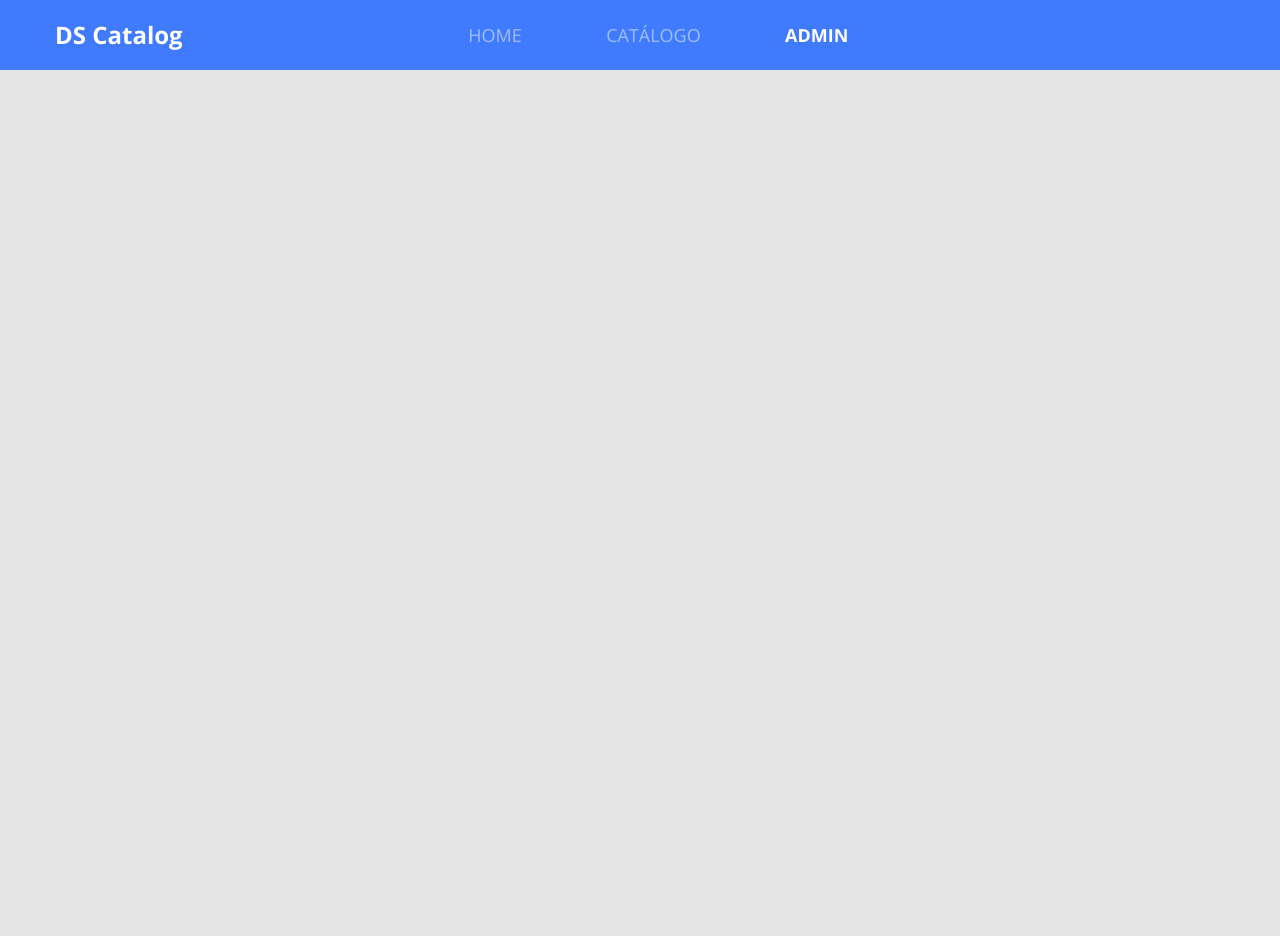
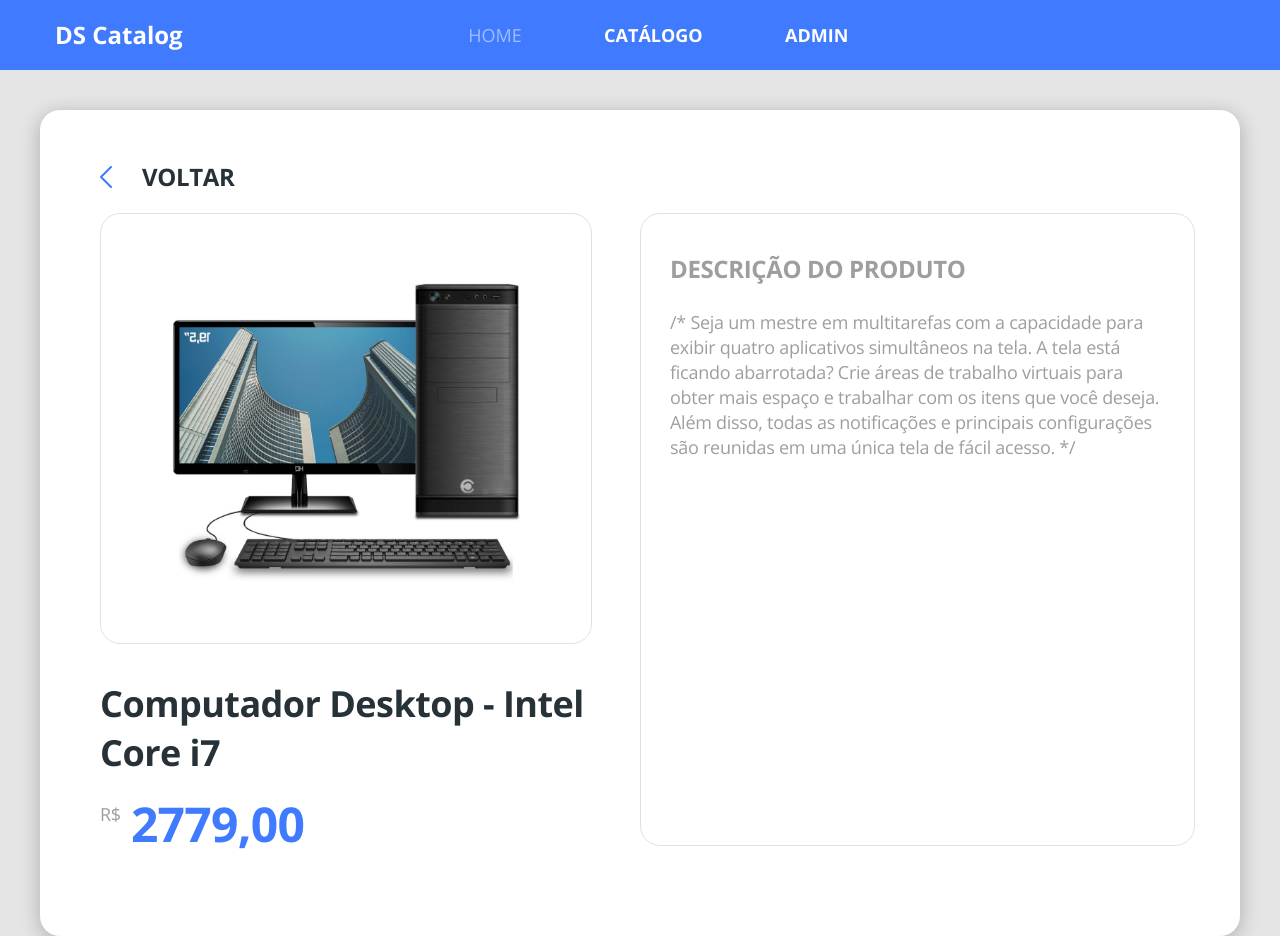
Before and after one commit to acsonov/dscatalog-bootcamp-devsuperior, a React (Create React App) app in the folder front-web/: page /products/admin in a window 1280 px wide. Before the commit the page ends 800 px from the top, so only its background shows below. Built offline with nearby package versions, Linux system fonts and the light colour scheme.

Commit message:
Add product details

```diff
--- a/front-web/src/Routes.tsx
+++ b/front-web/src/Routes.tsx
@@ -3,6 +3,7 @@
 import Navbar from './core/components/Navbar';
 import Admin from './pages/Admin';
 import Catalog from './pages/Catalog';
+import ProductDetails from './pages/Catalog/components/ProductDetails';
 import Home from './pages/Home';
 
 
@@ -13,8 +14,11 @@
         <Route path="/" exact>
             <Home />
         </Route>
-        <Route path="/catalog">
+        <Route path="/products" exact>
             <Catalog />
+        </Route>
+        <Route path="/products/:productId">
+            <ProductDetails />
         </Route>
         <Route path="/admin">
             <Admin />
--- a/front-web/src/core/components/Navbar/index.tsx
+++ b/front-web/src/core/components/Navbar/index.tsx
@@ -17,7 +17,7 @@
                 </NavLink>
                 </li>
                 <li>
-                    <NavLink to="catalog" activeClassName="active">
+                    <NavLink to="/products" activeClassName="active">
                         CATÁLOGO
                 </NavLink>
                 </li>
--- /dev/null
+++ b/front-web/src/core/components/ProductPrice/index.tsx
@@ -0,0 +1,16 @@
+import React from 'react';
+import './styles.scss';
+
+type Props = {
+    price: string;
+}
+
+const ProductPrice = ({price}: Props) => (
+    <div className="product-price-container">
+        <span className="product-currency">R$</span>
+        <h3 className="product-price">{price}</h3>
+    </div>
+
+);
+
+export default ProductPrice;
--- /dev/null
+++ b/front-web/src/core/components/ProductPrice/styles.scss
@@ -0,0 +1,20 @@
+
+.product-price-container{
+    margin-top: 25px;
+    display: flex ;
+}
+
+.product-currency {
+    font-size: 18px;
+    line-height: 25px;
+    letter-spacing: -0.015em;
+    color: #9E9E9E;
+}
+.product-price{
+    font-size: 32px;
+    line-height: 44px;
+    letter-spacing: -0.015em;
+    color: #407BFF;
+    margin-left: 10px;
+
+}
--- a/front-web/src/pages/Catalog/components/ProductCard/index.tsx
+++ b/front-web/src/pages/Catalog/components/ProductCard/index.tsx
@@ -1,6 +1,7 @@
 import React from 'react';
 import './styles.scss';
 import {ReactComponent as ProductImage} from '../../../../core/assets/images/product.svg';
+import ProductPrice from '../../../../core/components/ProductPrice';
 
 const ProductCard = () => (
 <div className = "card-base border-radius-10 product-card">
@@ -9,11 +10,7 @@
         <h6 className = "product-name">
         Computador Desktop - Intel Core i7
         </h6>
-        <div className = "product-price-container">
-            <span className = "product-currency">R$</span>
-            <h3 className = "product-price">2.799,00</h3>
-
-        </div>
+        <ProductPrice  price = "2779,00"/>
     </div>
 </div>
 
--- a/front-web/src/pages/Catalog/components/ProductCard/styles.scss
+++ b/front-web/src/pages/Catalog/components/ProductCard/styles.scss
@@ -14,24 +14,5 @@
     font-size: 18px;
     line-height: 25px;
     letter-spacing: -0.015em;
+    color: #263238;
 }
-
-.product-price-container{
-    margin-top: 25px;
-    display: flex ;
-}
-
-.product-currency {
-    font-size: 18px;
-    line-height: 25px;
-    letter-spacing: -0.015em;
-    color: #9E9E9E;
-}
-.product-price{
-    font-size: 32px;
-    line-height: 44px;
-    letter-spacing: -0.015em;
-    color: #407BFF;
-    margin-left: 10px;
-
-}
--- /dev/null
+++ b/front-web/src/pages/Catalog/components/ProductDetails/index.tsx
@@ -0,0 +1,50 @@
+import React from 'react';
+import { Link, useParams } from 'react-router-dom';
+import { ReactComponent as ArrowIcon } from '../../../../core/assets/images/arrow.svg';
+import { ReactComponent as ProductImage } from '../../../../core/assets/images/product.svg';
+import ProductPrice from '../../../../core/components/ProductPrice';
+import './styles.scss';
+
+type ParamsType = {
+    productId: string;
+}
+
+const ProductDetails = () => {
+    const { productId } = useParams<ParamsType>();
+    return (
+        <div className="product-details-container">
+            <div className="card-base border-radius-20 product-details">
+                <Link to="/products" className="products-datails-goback">
+                    <ArrowIcon className="icon-goback" />
+                    <h1 className="text-goback">voltar</h1>
+                </Link>
+                <div className="row">
+                    <div className="col-6 pr-5">
+                        <div className="product-details-card text-center">
+                            <ProductImage className="product-details-image" />
+                        </div>
+                        <h1 className = "product-details-name">
+                        Computador Desktop - Intel Core i7
+                        </h1>
+                        <ProductPrice price = "2779,00"/>
+                    </div>
+                    <div className="col-6 product-details-card">
+                        <h1 className="product-description-title">
+                            DESCRIÇÃO DO PRODUTO
+                     </h1>
+                        <p className="product-description-text">
+                            /* Seja um mestre em multitarefas com a capacidade para exibir
+                            quatro aplicativos simultâneos na tela. A tela está ficando abarrotada?
+                            Crie áreas de trabalho virtuais para obter mais espaço e trabalhar com os
+                            itens que você deseja. Além disso, todas as notificações e principais
+                            configurações são reunidas em uma única tela de fácil acesso. */
+                     </p>
+                    </div>
+
+                </div>
+            </div>
+        </div>
+    );
+};
+
+export default ProductDetails;
--- /dev/null
+++ b/front-web/src/pages/Catalog/components/ProductDetails/styles.scss
@@ -0,0 +1,68 @@
+.product-details-container{
+    margin-top: 40px;
+    padding-left: 40px;
+    padding-right: 40px;
+}
+
+.product-details {
+padding: 50px 60px 90px 60px;
+
+}
+
+.icon-goback{
+    color:#407bff;
+    transform: rotate(-180deg);
+    margin-right: 30px;
+}
+
+    .products-datails-goback{
+    display: flex;
+    align-items: center;
+    margin-bottom: 20px;
+}
+
+.text-goback {
+    font-size: 24px;
+    line-height: 33px;
+    letter-spacing: -0.015em;
+    color: #263238;
+    text-transform: uppercase;
+}
+
+.product-details-card{
+
+    border: 1px solid #E1E1E1;
+    border-radius: 20px;
+    padding: 38px 29px;
+}
+
+.product-details-image{
+    width: 353px;
+    height: 353px;
+}
+
+.product-description-title{
+    font-size: 24px;
+    line-height: 33px;
+    letter-spacing: -0.015em;
+    color: #9E9E9E;
+    margin-bottom: 25px;
+}
+
+.product-description-text{
+    font-size: 18px;
+    line-height: 25px;
+    letter-spacing: -0.015em;
+    color: #9E9E9E;
+}
+
+.product-details-name{
+    font-size: 36px;
+    line-height: 49px;
+    letter-spacing: -0.015em;
+    margin-top: 35px;
+}
+
+.product-details .product-price{
+    font-size: 48px;
+}
--- a/front-web/src/pages/Catalog/index.tsx
+++ b/front-web/src/pages/Catalog/index.tsx
@@ -1,4 +1,5 @@
 import React from 'react';
+import { Link } from 'react-router-dom';
 import ProductCard from './components/ProductCard';
 import './styles.scss';
 
@@ -7,18 +8,16 @@
 <div className = "catalog-container">
     <h1 className = "catalog-title">Catálogo de Produtos</h1>
     <div className = "catalog-products">
-        <ProductCard />
-        <ProductCard />
-        <ProductCard />
-        <ProductCard />
-        <ProductCard />
-        <ProductCard />
-        <ProductCard />
-        <ProductCard />
-        <ProductCard />
-        <ProductCard />
-        <ProductCard />
-        <ProductCard />
+        <Link to = "/products/1"> <ProductCard /> </Link>
+        <Link to = "/products/2"> <ProductCard /> </Link>
+        <Link to = "/products/3"> <ProductCard /> </Link>
+        <Link to = "/products/4"> <ProductCard /> </Link>
+        <Link to = "/products/5"> <ProductCard /> </Link>
+        <Link to = "/products/6"> <ProductCard /> </Link>
+        <Link to = "/products/7"> <ProductCard /> </Link>
+        <Link to = "/products/8"> <ProductCard /> </Link>
+        <Link to = "/products/9"> <ProductCard /> </Link>
+
     </div>
 </div>
 
--- a/front-web/src/pages/Home/index.tsx
+++ b/front-web/src/pages/Home/index.tsx
@@ -15,7 +15,7 @@
        <p className = "text-subtitle">
             Ajudaremos você a encontrar os melhores <br /> produtos disponíveis no mercado.
        </p>
-       <Link to = "/catalog">
+       <Link to = "/products">
        <ButtonIcon text = "inicie agora a sua busca" />
        </Link>
       </div>
```
Also changed, not shown: front-web/src/core/assets/images/arrow.svg, 1 other file (tests, documents, lock files or other folders).
